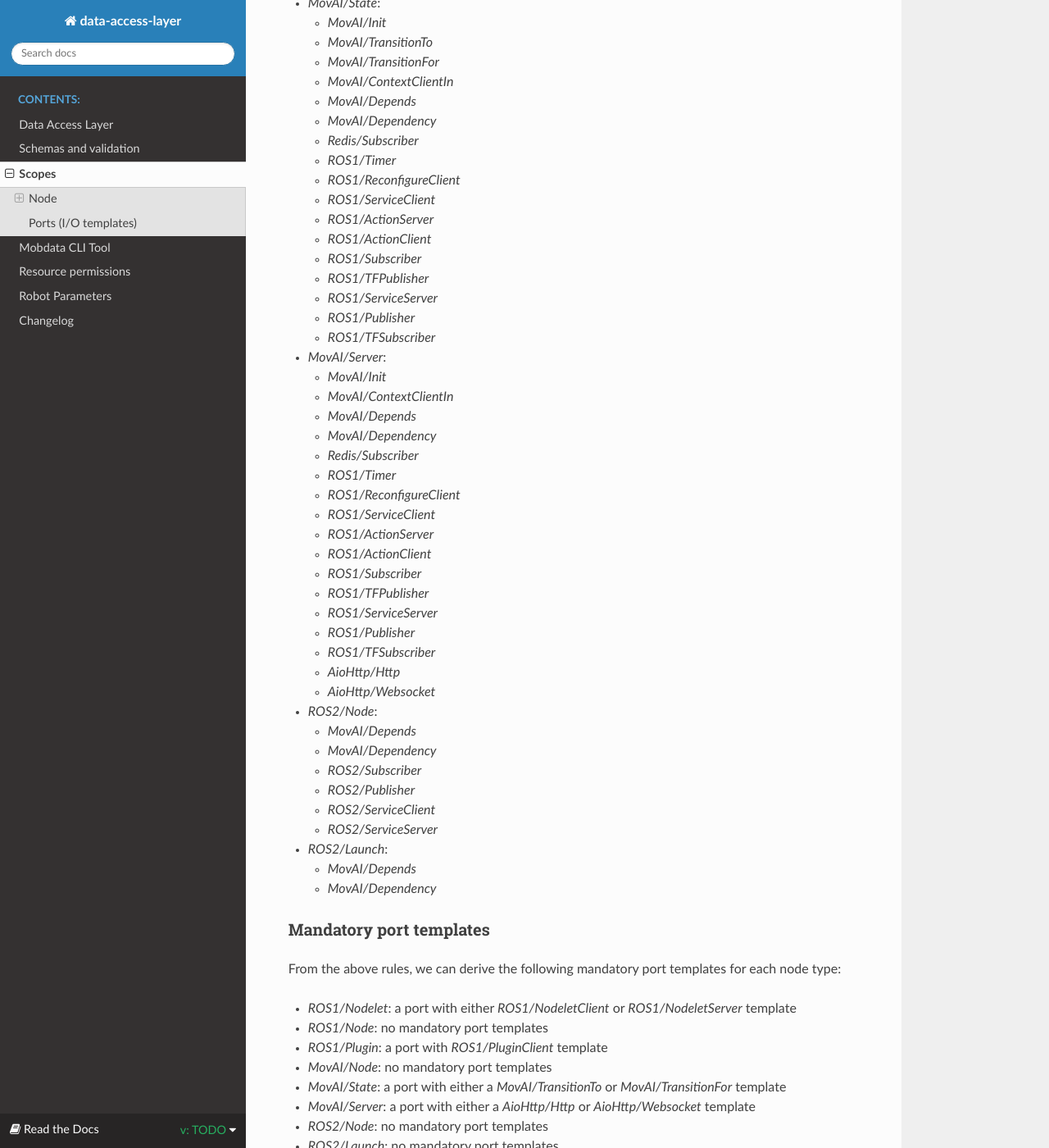
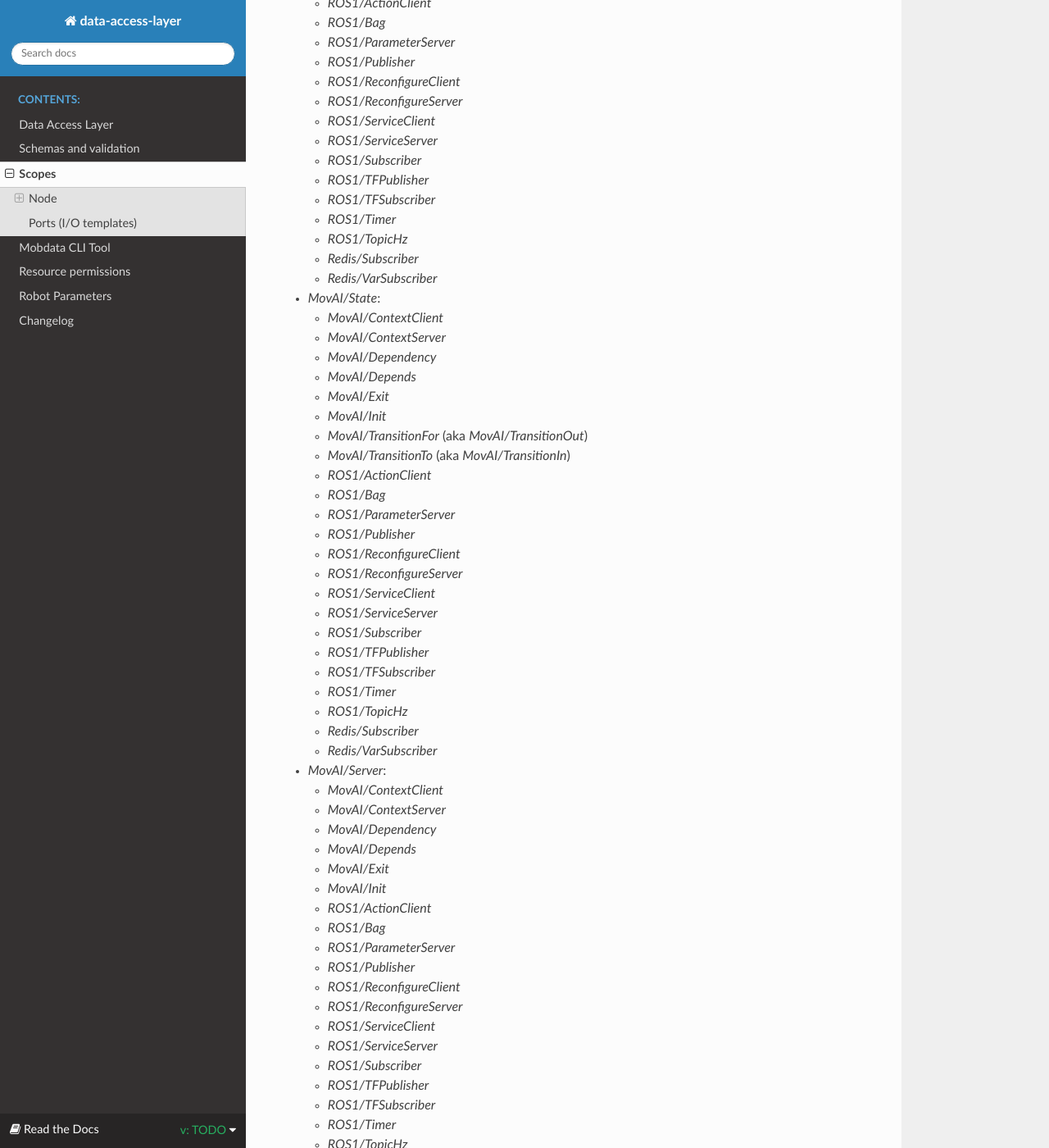
Before and after one commit to MOV-AI/data-access-layer, a Sphinx documentation site: the page built from docs/source/scopes.rst, in a window 1280 px wide and 1400 px high, scrolled down 2580 px. Shown: the whole window at 82% size. Built offline with Sphinx 7.4.7 and the Read the Docs theme 3.1.0, drawn with Linux system fonts in a browser that asks for light colours; pages that are not in the unit, such as notebooks, are missing from menus; comment, search, counter and statistics services are not loaded; some of the changed text lies outside the part shown.

Commit message:
Review allowed protocols

```diff
--- a/docs/source/scopes.rst
+++ b/docs/source/scopes.rst
@@ -50,43 +50,52 @@ Besides the JSON schema validation, Node scopes have some specific validations:
   - If Type is MOVAI/Server, PortsInst must have at least one MOVAI http template
   - If Type is not MOVAI/Server, PortsInst cannot have MOVAI http templates
 
-Allowed port templates
-~~~~~~~~~~~~~~~~~~~~~~
+Allowed I/O templates
+~~~~~~~~~~~~~~~~~~~~~
 
-The following port templates are allowed for each node type:
+The following I/O templates are allowed for each node type:
 
 - `ROS1/Nodelet`:
 
   - `MovAI/Depends`
   - `MovAI/Dependency`
-  - `ROS1/Timer`
+  - `ROS1/ActionClient`
+  - `ROS1/ActionServer`
+  - `ROS1/Bag`
+  - `ROS1/NodeletClient`
+  - `ROS1/NodeletServer`
+  - `ROS1/ParameterServer`
+  - `ROS1/PluginServer`
+  - `ROS1/Publisher`
   - `ROS1/ReconfigureClient`
+  - `ROS1/ReconfigureServer`
   - `ROS1/ServiceClient`
-  - `ROS1/ActionServer`
-  - `ROS1/ActionClient`
+  - `ROS1/ServiceServer`
   - `ROS1/Subscriber`
   - `ROS1/TFPublisher`
-  - `ROS1/ServiceServer`
-  - `ROS1/Publisher`
   - `ROS1/TFSubscriber`
-  - `ROS1/NodeletClient`
-  - `ROS1/NodeletServer`
+  - `ROS1/Timer`
+  - `ROS1/TopicHz`
 
 - `ROS1/Node`:
 
   - `MovAI/Depends`
   - `MovAI/Dependency`
-  - `ROS1/Timer`
+  - `ROS1/ActionClient`
+  - `ROS1/ActionServer`
+  - `ROS1/Bag`
+  - `ROS1/ParameterServer`
+  - `ROS1/PluginServer`
+  - `ROS1/Publisher`
   - `ROS1/ReconfigureClient`
+  - `ROS1/ReconfigureServer`
   - `ROS1/ServiceClient`
-  - `ROS1/ActionServer`
-  - `ROS1/ActionClient`
+  - `ROS1/ServiceServer`
   - `ROS1/Subscriber`
   - `ROS1/TFPublisher`
-  - `ROS1/ServiceServer`
-  - `ROS1/Publisher`
   - `ROS1/TFSubscriber`
-  - `ROS1/PluginServer`
+  - `ROS1/Timer`
+  - `ROS1/TopicHz`
 
 - `ROS1/Plugin`:
 
@@ -94,59 +103,77 @@ The following port templates are allowed for each node type:
 
 - `MovAI/Node`:
 
+  - `MovAI/ContextClient`
+  - `MovAI/ContextServer`
+  - `MovAI/Dependency`
+  - `MovAI/Depends`
+  - `MovAI/Exit`
   - `MovAI/Init`
-  - `MovAI/ContextClientIn`
-  - `MovAI/Depends`
-  - `MovAI/Dependency`
-  - `Redis/Subscriber`
-  - `ROS1/Timer`
+  - `ROS1/ActionClient`
+  - `ROS1/Bag`
+  - `ROS1/ParameterServer`
+  - `ROS1/Publisher`
   - `ROS1/ReconfigureClient`
+  - `ROS1/ReconfigureServer`
   - `ROS1/ServiceClient`
-  - `ROS1/ActionServer`
-  - `ROS1/ActionClient`
+  - `ROS1/ServiceServer`
   - `ROS1/Subscriber`
   - `ROS1/TFPublisher`
-  - `ROS1/ServiceServer`
-  - `ROS1/Publisher`
   - `ROS1/TFSubscriber`
+  - `ROS1/Timer`
+  - `ROS1/TopicHz`
+  - `Redis/Subscriber`
+  - `Redis/VarSubscriber`
 
 - `MovAI/State`:
 
+  - `MovAI/ContextClient`
+  - `MovAI/ContextServer`
+  - `MovAI/Dependency`
+  - `MovAI/Depends`
+  - `MovAI/Exit`
   - `MovAI/Init`
-  - `MovAI/TransitionTo`
-  - `MovAI/TransitionFor`
-  - `MovAI/ContextClientIn`
-  - `MovAI/Depends`
-  - `MovAI/Dependency`
-  - `Redis/Subscriber`
-  - `ROS1/Timer`
+  - `MovAI/TransitionFor` (aka `MovAI/TransitionOut`)
+  - `MovAI/TransitionTo` (aka `MovAI/TransitionIn`)
+  - `ROS1/ActionClient`
+  - `ROS1/Bag`
+  - `ROS1/ParameterServer`
+  - `ROS1/Publisher`
   - `ROS1/ReconfigureClient`
+  - `ROS1/ReconfigureServer`
   - `ROS1/ServiceClient`
-  - `ROS1/ActionServer`
-  - `ROS1/ActionClient`
+  - `ROS1/ServiceServer`
   - `ROS1/Subscriber`
   - `ROS1/TFPublisher`
-  - `ROS1/ServiceServer`
-  - `ROS1/Publisher`
   - `ROS1/TFSubscriber`
+  - `ROS1/Timer`
+  - `ROS1/TopicHz`
+  - `Redis/Subscriber`
+  - `Redis/VarSubscriber`
 
 - `MovAI/Server`:
 
+  - `MovAI/ContextClient`
+  - `MovAI/ContextServer`
+  - `MovAI/Dependency`
+  - `MovAI/Depends`
+  - `MovAI/Exit`
   - `MovAI/Init`
-  - `MovAI/ContextClientIn`
-  - `MovAI/Depends`
-  - `MovAI/Dependency`
-  - `Redis/Subscriber`
-  - `ROS1/Timer`
+  - `ROS1/ActionClient`
+  - `ROS1/Bag`
+  - `ROS1/ParameterServer`
+  - `ROS1/Publisher`
   - `ROS1/ReconfigureClient`
+  - `ROS1/ReconfigureServer`
   - `ROS1/ServiceClient`
-  - `ROS1/ActionServer`
-  - `ROS1/ActionClient`
+  - `ROS1/ServiceServer`
   - `ROS1/Subscriber`
   - `ROS1/TFPublisher`
-  - `ROS1/ServiceServer`
-  - `ROS1/Publisher`
   - `ROS1/TFSubscriber`
+  - `ROS1/Timer`
+  - `ROS1/TopicHz`
+  - `Redis/Subscriber`
+  - `Redis/VarSubscriber`
   - `AioHttp/Http`
   - `AioHttp/Websocket`
 
@@ -154,29 +181,29 @@ The following port templates are allowed for each node type:
 
   - `MovAI/Depends`
   - `MovAI/Dependency`
-  - `ROS2/Subscriber`
   - `ROS2/Publisher`
   - `ROS2/ServiceClient`
   - `ROS2/ServiceServer`
+  - `ROS2/Subscriber`
 
 - `ROS2/Launch`:
 
   - `MovAI/Depends`
   - `MovAI/Dependency`
 
-Mandatory port templates
+Mandatory I/O templates
 ~~~~~~~~~~~~~~~~~~~~~~~~
 
-From the above rules, we can derive the following mandatory port templates for each node type:
+From the above rules, we can derive the following mandatory I/O templates for each node type:
 
 - `ROS1/Nodelet`: a port with either `ROS1/NodeletClient` or `ROS1/NodeletServer` template
-- `ROS1/Node`: no mandatory port templates
+- `ROS1/Node`: no mandatory I/O templates
 - `ROS1/Plugin`: a port with `ROS1/PluginClient` template
-- `MovAI/Node`: no mandatory port templates
+- `MovAI/Node`: no mandatory I/O templates
 - `MovAI/State`: a port with either a `MovAI/TransitionTo` or `MovAI/TransitionFor` template
 - `MovAI/Server`: a port with either a `AioHttp/Http` or `AioHttp/Websocket` template
-- `ROS2/Node`: no mandatory port templates
-- `ROS2/Launch`: no mandatory port templates
+- `ROS2/Node`: no mandatory I/O templates
+- `ROS2/Launch`: no mandatory I/O templates
 
 Sensible default ports
 ~~~~~~~~~~~~~~~~~~~~~~
@@ -205,52 +232,51 @@ Ports are complex structures based on the following concepts:
 
 Each Transport has the following I/O templates available:
 
-- ROS1:
+- `ROS1`:
 
-  - ActionClient
-  - ActionServer
-  - Bag
-  - NodeletClient
-  - NodeletServer
-  - ParameterServer
-  - PluginClient
-  - PluginServer
-  - Publisher
-  - ReconfigureClient
-  - ReconfigureServer
-  - ServiceClient
-  - ServiceServer
-  - Subscriber
-  - TFPublisher
-  - TFSubscriber
-  - Timer
-  - TopicHz
+  - `ROS1/ActionClient`
+  - `ROS1/ActionServer`
+  - `ROS1/Bag`
+  - `ROS1/NodeletClient`
+  - `ROS1/NodeletServer`
+  - `ROS1/ParameterServer`
+  - `ROS1/PluginClient`
+  - `ROS1/PluginServer`
+  - `ROS1/Publisher`
+  - `ROS1/ReconfigureClient`
+  - `ROS1/ReconfigureServer`
+  - `ROS1/ServiceClient`
+  - `ROS1/ServiceServer`
+  - `ROS1/Subscriber`
+  - `ROS1/TFPublisher`
+  - `ROS1/TFSubscriber`
+  - `ROS1/Timer`
+  - `ROS1/TopicHz`
 
-- ROS2:
+- `ROS2`:
 
-  - Publisher
-  - ServiceClient
-  - ServiceServer
-  - Subscriber
+  - `ROS2/Publisher`
+  - `ROS2/ServiceClient`
+  - `ROS2/ServiceServer`
+  - `ROS2/Subscriber`
 
-- MovAI:
+- `MovAI`:
 
-  - ContextClient
-  - ContextServer
-  - Dependency
-  - Depends
-  - Exit
-  - Init
-  - StateMachine
-  - TransitionFor (aka TransitionOut)
-  - TransitionTo (aka TransitionIn)
+  - `MovAI/ContextClient`
+  - `MovAI/ContextServer`
+  - `MovAI/Dependency`
+  - `MovAI/Depends`
+  - `MovAI/Exit`
+  - `MovAI/Init`
+  - `MovAI/TransitionFor` (aka `MovAI/TransitionOut`)
+  - `MovAI/TransitionTo` (aka `MovAI/TransitionIn`)
 
-- Redis:
+- `Redis`:
 
-  - Subscriber
-  - VarSubscriber
+  - `Redis/Subscriber`
+  - `Redis/VarSubscriber`
 
-- AioHttp:
+- `AioHttp`:
 
-  - Http
-  - Websocket
+  - `AioHttp/Http`
+  - `AioHttp/Websocket`
```
